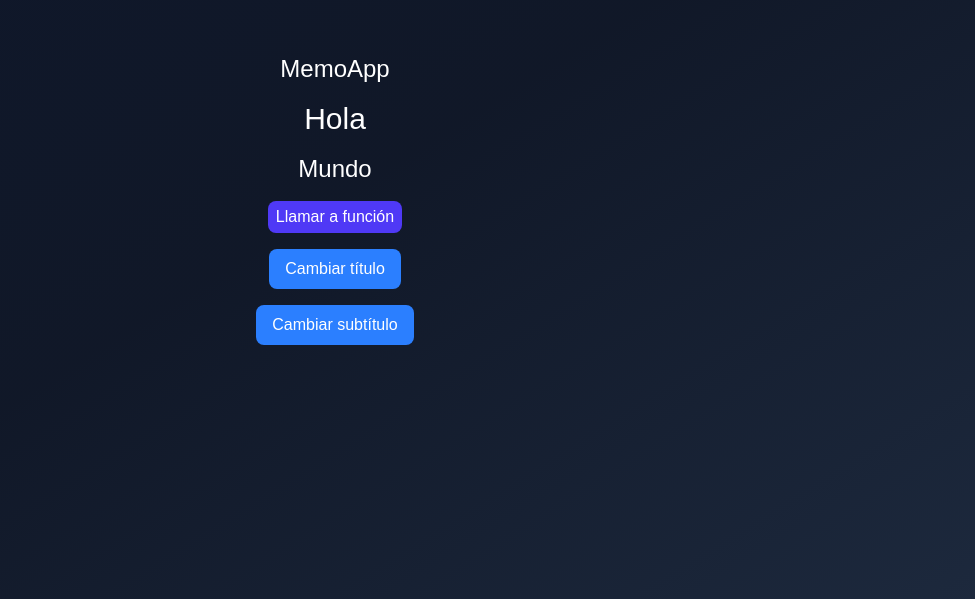
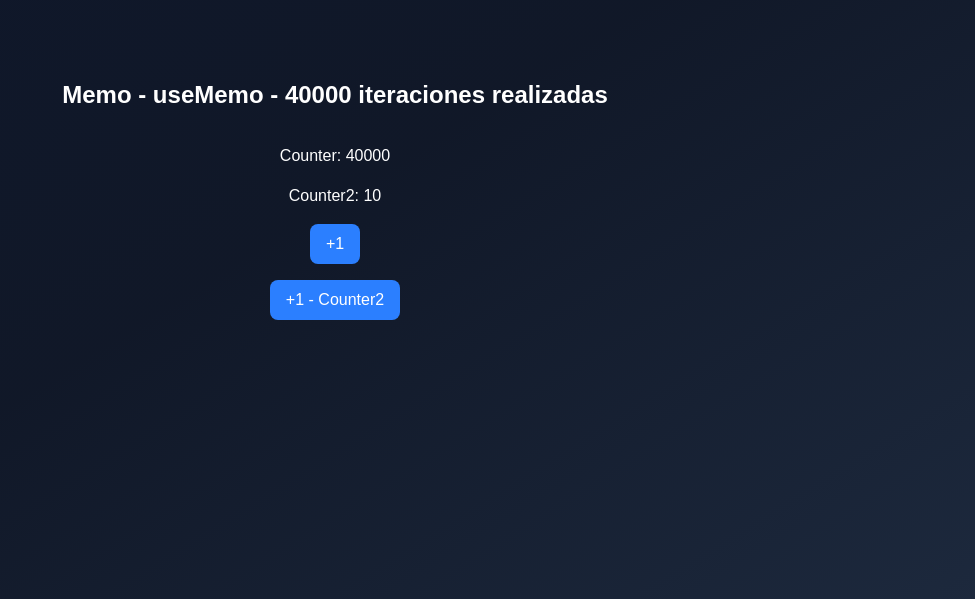
Before and after one commit to LuisChicaizaDev/react-ts-hooks-app, a React (Vite) app: page / in a window 1280 px wide. Shown: the part 201-800 px from the top of the page, without its empty margins (305-1280 px from the left). Built offline with nearby package versions, Linux system fonts and the light colour scheme.

Commit message:
feat: agregar componente MemoCounter usando  useMemo con cálculo pesado

```diff
--- /dev/null
+++ b/src/06-memos/MemoCounter.tsx
@@ -0,0 +1,44 @@
+import { useCounter } from "@/hooks/useCounter";
+import { useMemo } from "react";
+
+const heavyStuff = (iterationNumber: number) => {
+  console.time("Heavy_stuff_started");
+
+  for (let index = 0; index < iterationNumber; index++) {
+    console.log("ahí vamos...");
+  }
+
+  console.timeEnd("Heavy_stuff_started");
+
+  return `${iterationNumber} iteraciones realizadas`;
+};
+
+export const MemoCounter = () => {
+  const { counter, increment } = useCounter(40_000);
+  const { counter: counter2, increment: increment2 } = useCounter(10);
+
+  const myHeavyValue = useMemo(() => heavyStuff(counter), [counter]);
+
+  return (
+    <div className="bg-gradient flex flex-col gap-4">
+      <h1 className="text-2xl font-bold">Memo - useMemo - {myHeavyValue}</h1>
+      <hr />
+
+      <h4>Counter: {counter}</h4>
+      <h4>Counter2: {counter2}</h4>
+
+      <button
+        className="bg-blue-500 text-white px-4 rounded-md py-2 cursor-pointer"
+        onClick={increment}
+      >
+        +1
+      </button>
+      <button
+        className="bg-blue-500 text-white px-4 rounded-md py-2 cursor-pointer"
+        onClick={increment2}
+      >
+        +1 - Counter2
+      </button>
+    </div>
+  );
+};
--- a/src/main.tsx
+++ b/src/main.tsx
@@ -9,7 +9,8 @@
 // import { FocusScreen } from "./04-useRef/FocusScreen";
 // import { TasksApp } from "./05-useReducer/TaskApp";
 // import { ScrambleWords } from "./05-useReducer/ScrambleWords";
-import { MemoHook } from "./06-memos/MemoHook";
+// import { MemoHook } from "./06-memos/MemoHook";
+import { MemoCounter } from "./06-memos/MemoCounter";
 
 import "./index.css";
 
@@ -23,6 +24,7 @@
     {/* <FocusScreen /> */}
     {/* <TasksApp /> */}
     {/* <ScrambleWords /> */}
-    <MemoHook />
+    {/* <MemoHook /> */}
+    <MemoCounter />
   </StrictMode>,
 );
```
